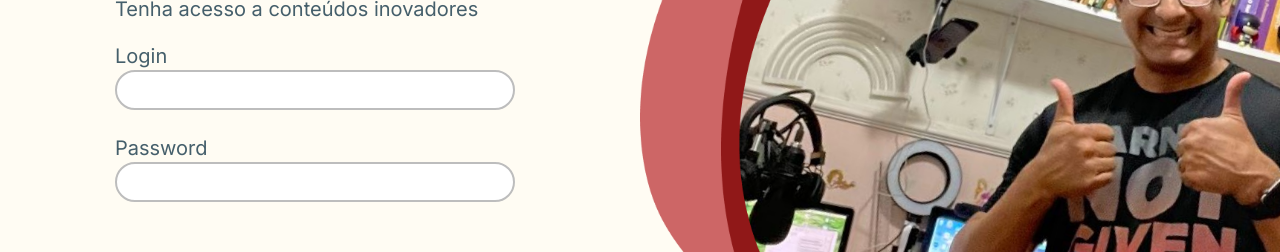
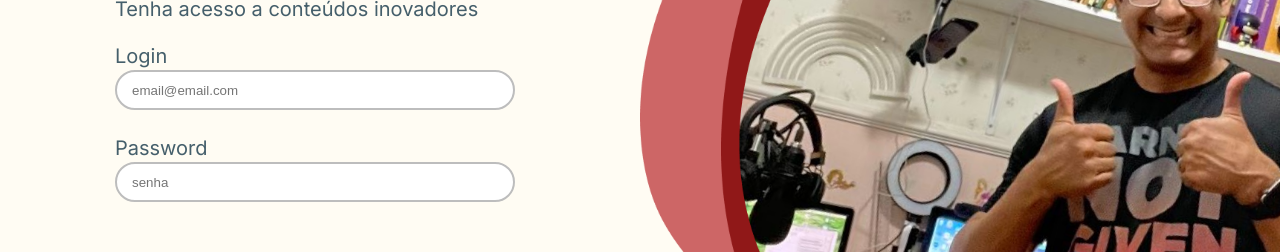
Before and after one commit to Pipoca-Agil/frontend, a React (Create React App) app: page /login in a window 1280 px wide. Shown: the part 442-694 px from the top of the page. Built offline with nearby package versions, Linux system fonts and the light colour scheme; a web font is replaced by a local one.

Commit message:
fix: ajusta logica de manipulação dos inputs, ajusta css dos inputs

```diff
--- a/src/pages/Login/index.tsx
+++ b/src/pages/Login/index.tsx
@@ -9,18 +9,19 @@ type LoginData = {
 }
 
 export default function Login() {
-  const [email, setEmail] = useState<string>('');
-  const [password, setPassword] = useState<string>('');
+  // Estado tipado com LoginData
+  const [formData, setFormData] = useState<LoginData>({
+    email: '',
+    password: '',
+  });
 
-  const handleEmailChange = (event: React.ChangeEvent<HTMLInputElement>) => {
-    setEmail(event.target.value);
+  const handleInputChange = (event: React.ChangeEvent<HTMLInputElement>) => {
+    const { name, value } = event.target;
+    setFormData({
+      ...formData,
+      [name]: value,
+    });
   }
-
-  const handlePasswordChange = (event: React.ChangeEvent<HTMLInputElement>) => {
-    setPassword(event.target.value);
-  }
-
-
 
   return (
     <>
@@ -37,9 +38,11 @@ export default function Login() {
             <LableStyle>
                 Login
             <InputComponent
+              placeholder='email@email.com'
               type='text'
-              value={email}
-              onChange={handleEmailChange}
+              name='email'
+              value={formData.email}
+              onChange={handleInputChange}
               />
             </LableStyle>
             </FormGroup>
@@ -47,9 +50,11 @@ export default function Login() {
             <LableStyle>
                 Password
             <InputComponent
+              placeholder='senha'
               type='password'
-              value={password}
-              onChange={handlePasswordChange}
+              name='password'
+              value={formData.password}
+              onChange={handleInputChange}
               />
             </LableStyle>
             </FormGroup>
--- a/src/pages/Login/style.tsx
+++ b/src/pages/Login/style.tsx
@@ -56,11 +56,16 @@ export const FormStyle = styled.section`
 
 export const InputComponent = styled.input`
 width: 400px;
+display: flex;
 height: 40px;
 top: 434px;
 left: 141px;
 border-radius: 30px;
 border: 2px solid #BDBDBD;
+justify-content: center;
+align-items: center;
+flex-shrink: 0;
+padding: 0.5rem 1.5rem;
 `
 
 export const ImageWrapper = styled.div`
```
